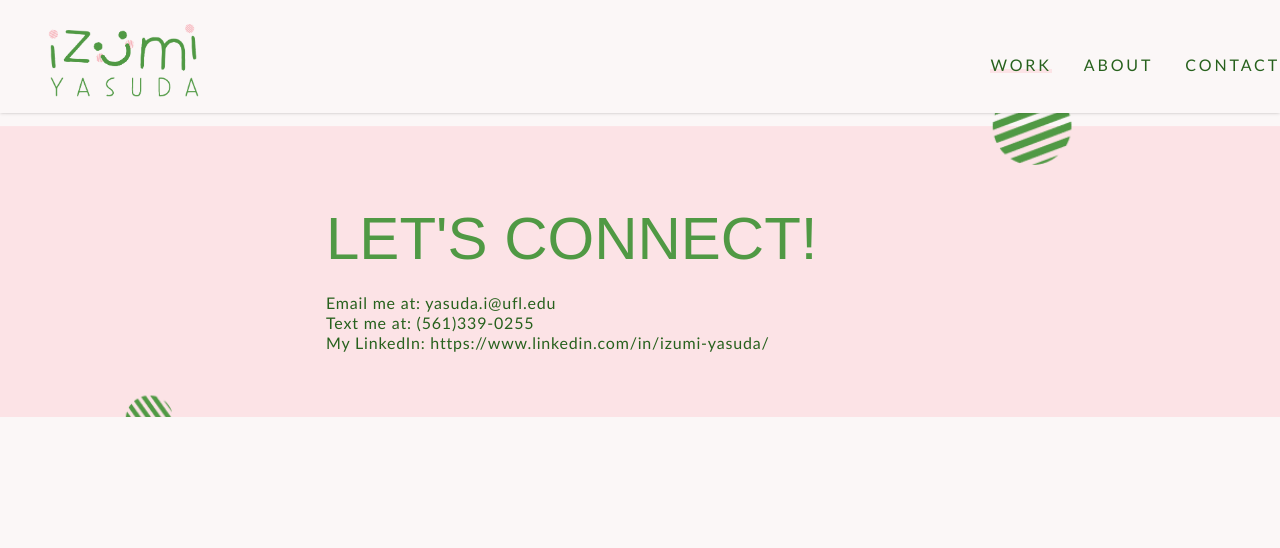
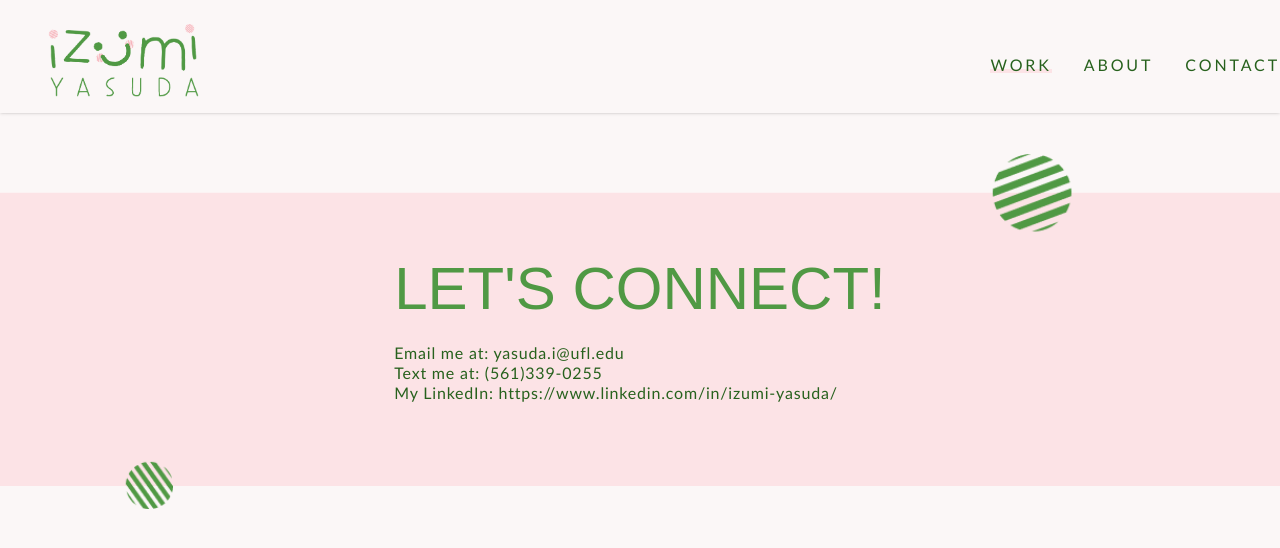
Before and after one commit to zozo-yasuda/izumi-portfolio, a Next.js app: page /contact in a window 1280 px wide. Shown: the top 548 px of the page. Built offline with nearby package versions, Linux system fonts and the light colour scheme; a web font is replaced by a local one.

Commit message:
fixed contact page

```diff
--- a/src/app/contact/page.tsx
+++ b/src/app/contact/page.tsx
@@ -1,20 +1,17 @@
 const ContactPage: React.FC = () => {
   return (
-    <div className="bg-offwhite h-screen">
+    <div className="bg-offwhite h-screen pt-6">
       <div
-        className="z-50"
+        className="z-50 h-1/2 flex justify-center items-center "
         style={{
           backgroundImage: `url('/contactPage.png')`,
-          backgroundSize: "cover",
+          backgroundSize: "contain",
           backgroundPosition: "right",
           backgroundRepeat: "no-repeat",
-          width: "50w",
         }}
       >
-        <div className="my-auto mx-auto max-w-screen lg:py-4">
-          <div className="grid grid-cols-1 gap-6 sm:grid-cols-4">
-            <div className="col-start-2 col-end-5">
-              <h1 className="pt-20 text-lime  text-6xl font-tomarik uppercase">
+        <div className="relative max-w-screen lg:py-4">
+              <h1 className="text-lime text-6xl font-tomarik uppercase">
                 let&apos;s connect!
               </h1>
               <br />
@@ -25,13 +22,9 @@ const ContactPage: React.FC = () => {
                 <br />
                 My LinkedIn: https://www.linkedin.com/in/izumi-yasuda/
               </p>
-              <br />
-              <br />
             </div>
           </div>
         </div>
-      </div>
-    </div>
   );
 };
 
```
